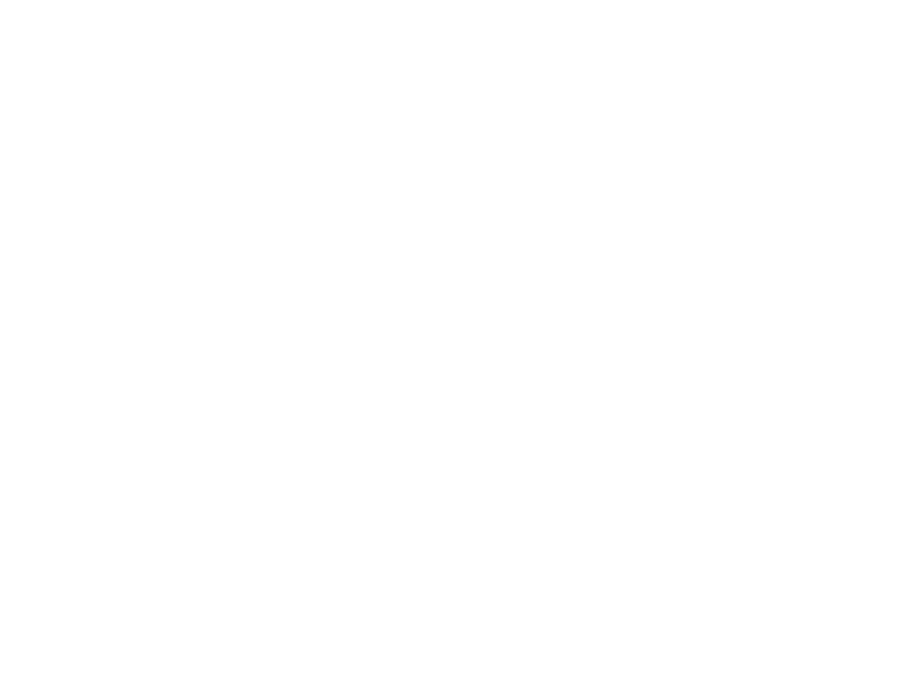
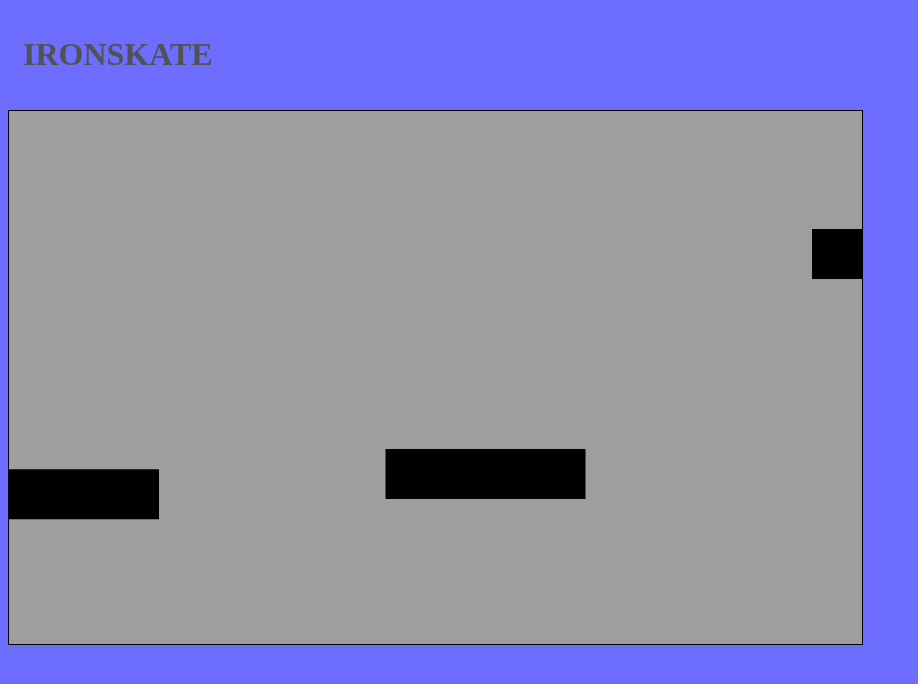
Before and after one commit to dpanuncia/Video-game-Project, a plain HTML site: page index.html in a window 1280 px wide. Shown: the whole page, without its empty margins (0-918 px from the left). Drawn offline with Linux system fonts and the light colour scheme.

Commit message:
added more info to the game

```diff
--- /dev/null
+++ b/gravity.js
@@ -0,0 +1,111 @@
+(function () {
+    var requestAnimationFrame = window.requestAnimationFrame || window.mozRequestAnimationFrame || window.webkitRequestAnimationFrame || window.msRequestAnimationFrame;
+    window.requestAnimationFrame = requestAnimationFrame;
+})();
+var canvas = document.getElementById("game"),
+    ctx = canvas.getContext("2d"),
+    width = window.innerWidth/1.5,
+    height = window.innerHeight/1.5,
+    player = {
+        x: width / 2,
+        y: height - 15,
+        width: 50,
+        height: 50,
+        speed: 7,
+        velX: 0,
+        velY: 0,
+        jumping: false,
+        grounded: false
+    },
+    keys = [],
+    friction = 0.8,
+    gravity = 0.3;
+var boxes = [];
+// dimensions
+// boxes.push({
+//     x: 0,
+//     y: 0,
+//     width: 10,
+//     height: height
+// });
+ boxes.push({
+     x: 0,
+    y: height - 2,
+    width: width,
+   height: 50
+});
+// boxes.push({
+//     x: width - 10,
+//     y: 0,
+//     width: 50,
+//     height: height
+// });
+// boxes.push({
+//     x: 120,
+//     y: 10,
+//     width: 80,
+//     height: 80
+// });
+// boxes.push({
+//     x: 170,
+//     y: 50,
+//     width: 80,
+//     height: 80
+// });
+// boxes.push({
+//     x: 220,
+//     y: 100,
+//     width: 80,
+//     height: 80
+// });
+// boxes.push({
+//     x: 270,
+//     y: 150,
+//     width: 40,
+//     height: 40
+// });
+canvas.width = width;
+canvas.height = height;
+
+function colCheck(shapeA, shapeB) {
+    // get the vectors to check against
+    var vX = (shapeA.x + (shapeA.width / 2)) - (shapeB.x + (shapeB.width / 2)),
+        vY = (shapeA.y + (shapeA.height / 2)) - (shapeB.y + (shapeB.height / 2)),
+        // add the half widths and half heights of the objects
+        hWidths = (shapeA.width / 2) + (shapeB.width / 2),
+        hHeights = (shapeA.height / 2) + (shapeB.height / 2),
+        colDir = null;
+    // if the x and y vector are less than the half width or half height, they we must be inside the object, causing a collision
+    if (Math.abs(vX) < hWidths && Math.abs(vY) < hHeights) {
+        // figures out on which side we are colliding (top, bottom, left, or right)
+        var oX = hWidths - Math.abs(vX),
+            oY = hHeights - Math.abs(vY);
+        if (oX >= oY) {
+            if (vY > 0) {
+                colDir = "t";
+                shapeA.y += oY;
+            } else {
+                colDir = "b";
+                shapeA.y -= oY;
+            }
+        } else {
+            if (vX > 0) {
+                colDir = "l";
+                shapeA.x += oX;
+            } else {
+                colDir = "r";
+                shapeA.x -= oX;
+            }
+        }
+    }
+    return colDir;
+}
+document.body.addEventListener("keydown", function (e) {
+    keys[e.keyCode] = true;
+});
+document.body.addEventListener("keyup", function (e) {
+    keys[e.keyCode] = false;
+});
+window.addEventListener("load", function () {
+    update();
+});
--- a/index.html
+++ b/index.html
@@ -1,16 +1,17 @@
 <!DOCTYPE html>
 <html lang="en">
-<head>
-<meta charset= "UTF-8">
-<meta name="viewport" content="width=device-width, initial-scale=1.0">
+  <head>
+    <meta charset="UTF-8" />
+    <meta name="viewport" content="width=device-width, initial-scale=1.0" />
 
-<title>Skateboard game</title>
-<link rel="stylesheet" href="style.css">
-
-    </head>
-    <body>
-<canvas id="game" width="640" height="400"></canvas>
-<script src="script.js"></script>
-
-</body>
+    <title>Skateboard Game</title>
+    <link rel="stylesheet" href="style.css" />
+  </head>
+  <body>
+      <h1>IRONSKATE</h1>
+    <canvas id="game"></canvas>
+    <script src="gravity.js"></script>
+    <script src="script.js"></script>
+    <script src="update.js"></script>
+  </body>
 </html>
--- a/script.js
+++ b/script.js
@@ -1,21 +1,52 @@
-const canvas = document.querySelector('#game'); // We create a canvas variable and set it the same as the canvas element (javascript treats html elements as objects)
-const ctx = canvas.getContext('2d'); // getContext is telling the browser that the canvas that we are gonna draw on is going to be a 2d canvas. ctx is equal to a 2d context of the canvas, after that we could other methods like fillrect or drawimage
-let squareX = 20 // creating a var called squareX and gving it a value of 20. We.re going to use this to move the box left or right
-let animateid = 0 // creating a var called animateid and giving it a value of 0. Using to keep track of the ID of the animationloop
-function jump () {
-    player.speed.Y = -2;
-}
-function animationloop(){ //declared a function and called it animationloop
-    animateid = window.requestAnimationFrame(animationloop)//starting animation loop with requestAniamtionFrame, request animationframe returns ID we are setting that id to the animate ID
-    ctx.clearRect(0,0, canvas.width, canvas.height) // erasing what we draw on the previous loop.
-
-    console.log(animateid)
-    ctx.fillRect(squareX++, 200, 100, 50); // drawing a black square and moving one step to the right after every loop.
-    // if (animateid >= 200){
-    //     window.cancelAnimationFrame(animateid)
-    // }
+//canvas.width = window.innerWidth
+let squareX = 20; // creating a var called squareX and gving it a value of 20. We.re going to use this to move the box left or right
+let animateid = 0; // creating a var called animateid and giving it a value of 0. Using to keep track of the ID of the animationloop
+let squareY = 350;
+let backgroundx = 0;
 
 
-animationloop()//calling the function so the code inside of the function runs.
+console.log("hello")
+
+
+
+function animationloop() {
+
+  backgroundx--;
+
+
+  for (let i = 0; i < 5; i++) {
+    ctx.drawImage(background, backgroundx+i*canvas.width, 0, canvas.width, canvas.height);//draws background image 5 times
+  }
+  boxes.forEach(box => box.x-=3)//it moves all the boxes to the left
 }
-document.addEventListener('keydown', onkeydown, false); //adding an event listner to listen for any keys that are pressed
+function createBoxes(){
+    for (let i = 0; i < 5; i++) {// total number of platforms
+        let section = canvas.width*i
+        for (let j = 0; j < 2; j++) {
+
+            let box = {
+                x: section+(section/2)*j, //the number of platforms
+                y: Math.random()*canvas.height,
+                width: 200,
+                height: 50
+
+            }
+            boxes.push(box)//adds a new platform(box)
+        }
+
+    }
+}
+var images = "https://opengameart.org/sites/default/files/background1-720.png";
+
+// boxes.push({
+//     x: 0,
+//     y: 0,
+//     width: 10,
+//     height: height
+// });
+
+let background = new Image(); //adding an image to the Canvas
+background.src =
+  "https://opengameart.org/sites/default/files/background1-720.png";
+
+createBoxes()
--- a/style.css
+++ b/style.css
@@ -1,3 +1,12 @@
 canvas{
     display: block;
+    border: 1px solid black;
 }
+h1{
+    color: rgb(82, 82, 82);
+    padding: 15px;
+}
+body{
+    background-color: rgb(109, 109, 255);
+    overflow: hidden;
+};
--- /dev/null
+++ b/update.js
@@ -0,0 +1,57 @@
+function update() {
+    // check keys
+    if (keys[38] || keys[32] || keys[87]) {
+        // up arrow or space
+        if (!player.jumping && player.grounded) {
+            player.jumping = true;
+            player.grounded = false;
+            player.velY = -player.speed * 2;
+        }
+    }
+    if (keys[39] || keys[68]) {
+        // right arrow
+        if (player.velX < player.speed) {
+            player.velX++;
+        }
+    }
+    if (keys[37] || keys[65]) {
+        // left arrow
+        if (player.velX > -player.speed) {
+            player.velX--;
+        }
+    }
+    player.velX *= friction;
+    player.velY += gravity;
+    ctx.clearRect(0, 0, width, height);
+
+
+    animationloop()
+
+
+    ctx.fillStyle = "black";
+    ctx.beginPath();
+    player.grounded = false;
+    for (var i = 0; i < boxes.length; i++) {
+        ctx.rect(boxes[i].x, boxes[i].y, boxes[i].width, boxes[i].height);
+        var dir = colCheck(player, boxes[i]);
+        if (dir === "l" || dir === "r") {
+            player.velX = 0;
+            player.jumping = false;
+        } else if (dir === "b") {
+            player.grounded = true;
+            player.jumping = false;
+        } else if (dir === "t") {
+            player.velY *= -1;
+        }
+    }
+    if(player.grounded){
+         player.velY = 0;
+    }
+    player.x += player.velX;
+    player.y += player.velY;
+    ctx.fill();
+    ctx.fillStyle = "red";
+    ctx.fillRect(player.x, player.y, player.width, player.height);
+
+    requestAnimationFrame(update);
+}
```
